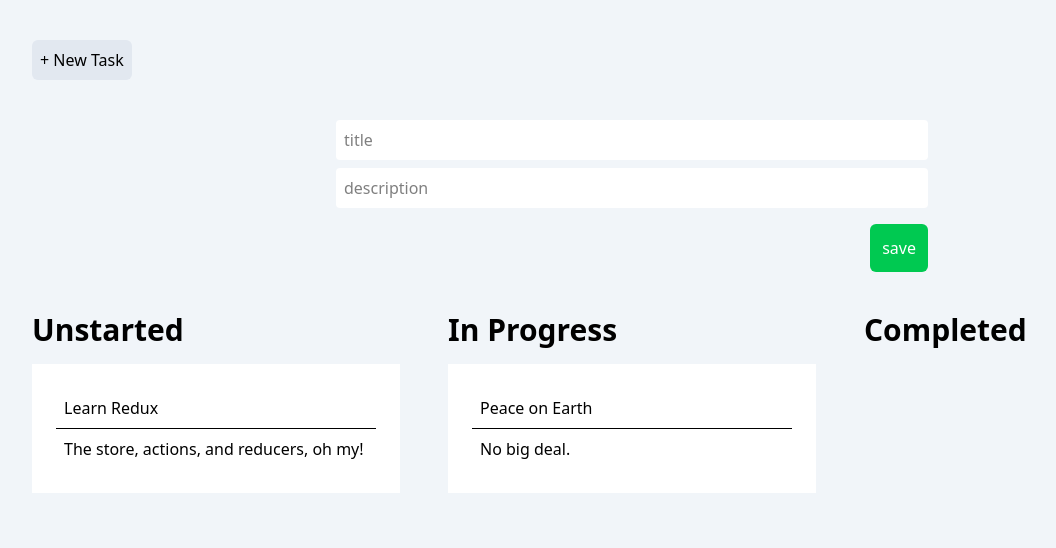
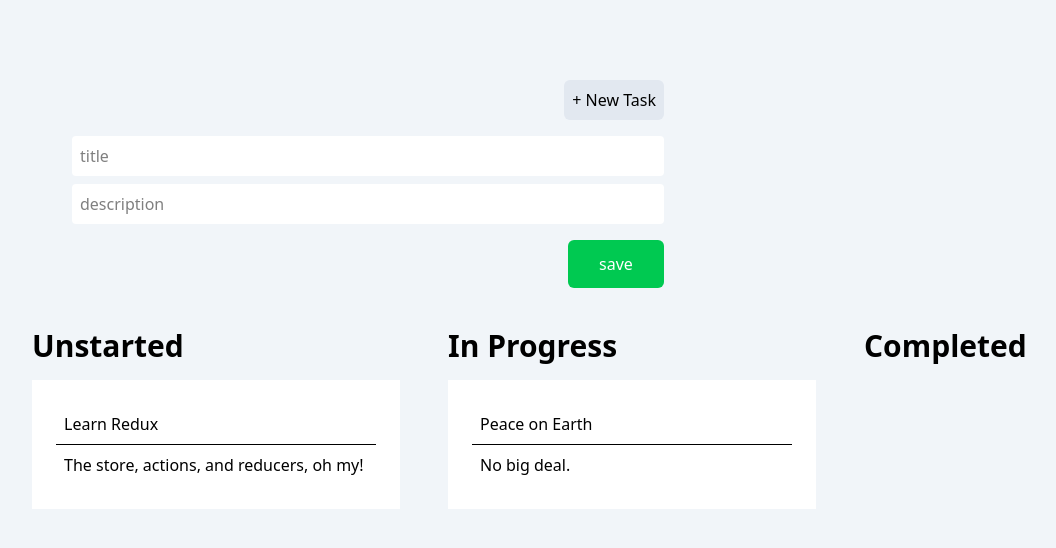
Before and after one commit to Mohammed-Lashein/redux-in-action-source-code, a React (Vite) app: page / in a window 1280 px wide. Both pictures are taken after a click on the button "+ New Task". Shown: the top 548 px of the page, without its empty margins (8-1064 px from the left). Built offline with nearby package versions, Linux system fonts and the light colour scheme.

Commit message:
feat: add a wrapper for add new task form

```diff
--- a/src/components/TasksPage.jsx
+++ b/src/components/TasksPage.jsx
@@ -47,7 +47,7 @@ class TasksPage extends Component {
 			<form
 				action=''
 				onSubmit={this.handleNewTaskAddition}
-				className='p-10 flex flex-col gap-4 items-end max-w-2xl mx-auto'
+				className=' flex flex-col gap-4 items-end w-full'
 			>
 				<section className='w-full flex gap-2 flex-col'>
 					<input
@@ -65,7 +65,7 @@ class TasksPage extends Component {
 						onChange={(e) => this.onTaskDescriptionChange(e)}
 					/>
 				</section>
-				<button className='rounded-md bg-green-500 text-white p-3 cursor-pointer border-transparent  hover:bg-green-600'>
+				<button className='rounded-md bg-green-500 text-white p-3 cursor-pointer border-transparent  hover:bg-green-600 w-24'>
 					save
 				</button>
 			</form>
@@ -75,6 +75,8 @@ class TasksPage extends Component {
 		return (
 			<>
 				<div className='tasks'>
+					{/* the form-container class is not used in css but just a logical wrapper */}
+					<div className='form-container flex flex-col items-end max-w-2xl gap-4 p-10'>
 						<button
 							type='button'
 							className='bg-slate-200 p-2 rounded-md cursor-pointer hover:bg-slate-300'
@@ -83,6 +85,7 @@ class TasksPage extends Component {
 							+ New Task
 						</button>
 						{this.state.showNewCardForm && this.renderNewTaskForm()}
+					</div>
 					<div className='task-lists'>{this.renderTaskLists()}</div>
 				</div>
 			</>
```
Lines whose indentation alone changed are shown as unchanged.
